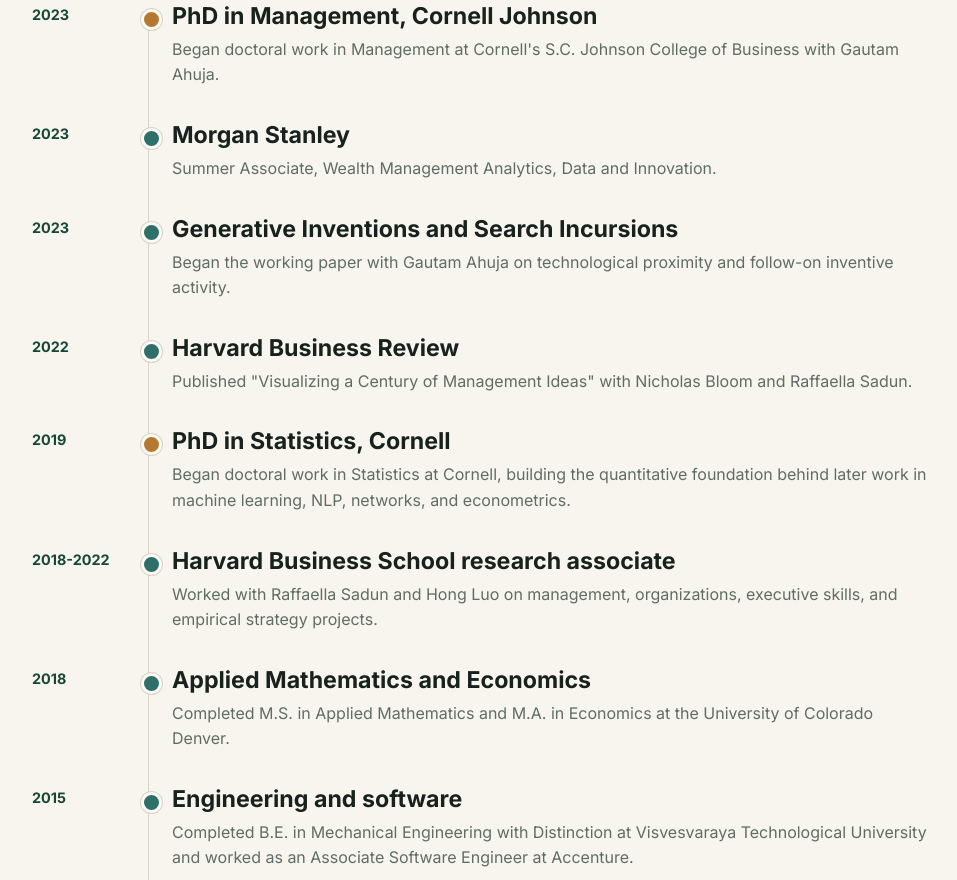
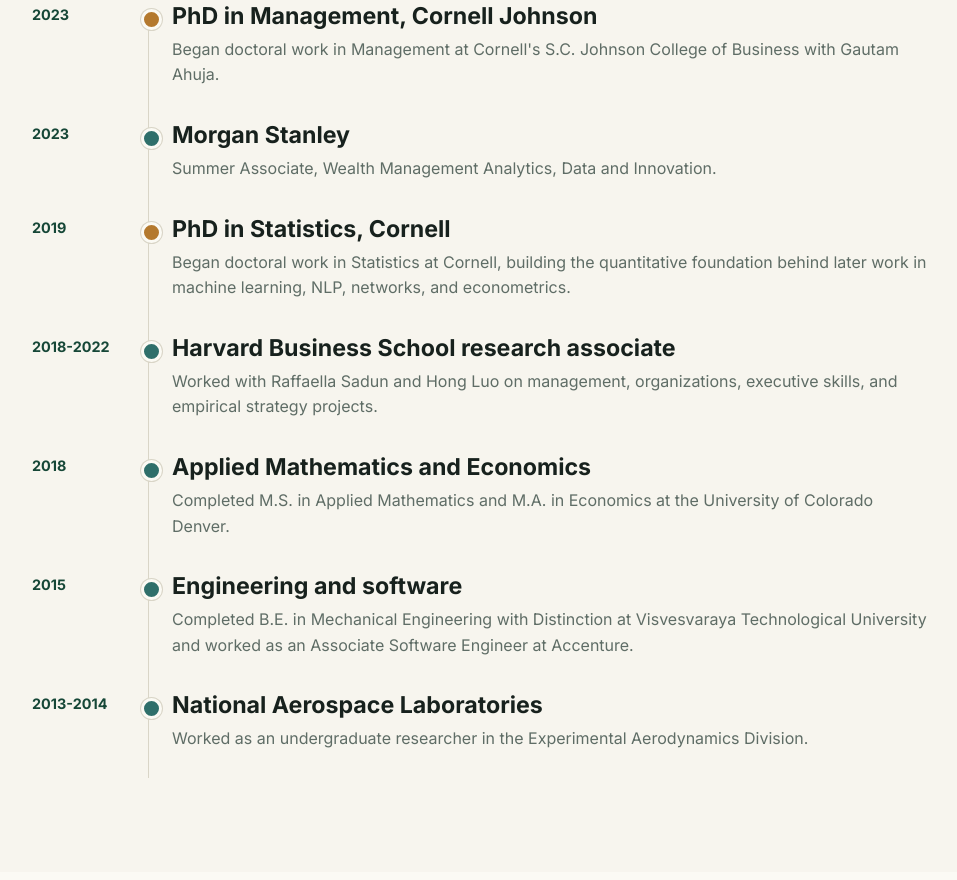
Before and after one commit to tejasramdassds-sudo/tejasramdassds-sudo.github.io, a plain HTML site: page index.html in a window 1280 px wide. Shown: the part 1500-2380 px from the top of the page, without its empty margins (32-989 px from the left). Drawn offline with nearby package versions, Linux system fonts and the light colour scheme.

Commit message:
Keep timeline to degrees and roles

```diff
--- a/index.html
+++ b/index.html
@@ -86,20 +86,6 @@
             <div>
               <h3>Morgan Stanley</h3>
               <p>Summer Associate, Wealth Management Analytics, Data and Innovation.</p>
-            </div>
-          </article>
-          <article class="timeline-item">
-            <time>2023</time>
-            <div>
-              <h3>Generative Inventions and Search Incursions</h3>
-              <p>Began the working paper with Gautam Ahuja on technological proximity and follow-on inventive activity.</p>
-            </div>
-          </article>
-          <article class="timeline-item">
-            <time>2022</time>
-            <div>
-              <h3>Harvard Business Review</h3>
-              <p>Published "Visualizing a Century of Management Ideas" with Nicholas Bloom and Raffaella Sadun.</p>
             </div>
           </article>
           <article class="timeline-item highlight">
```
